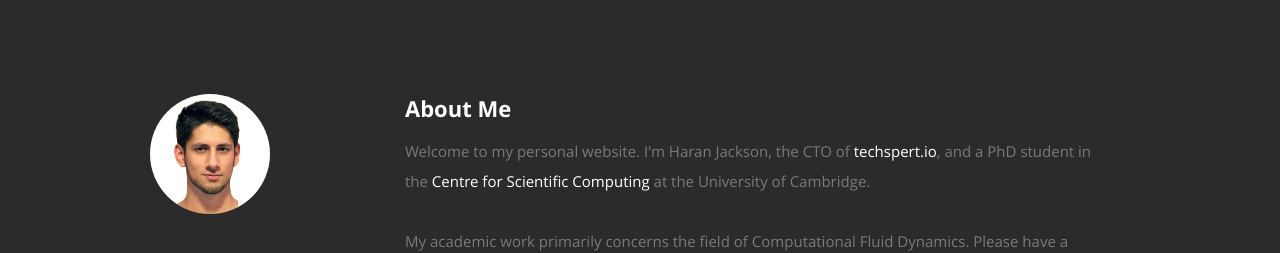
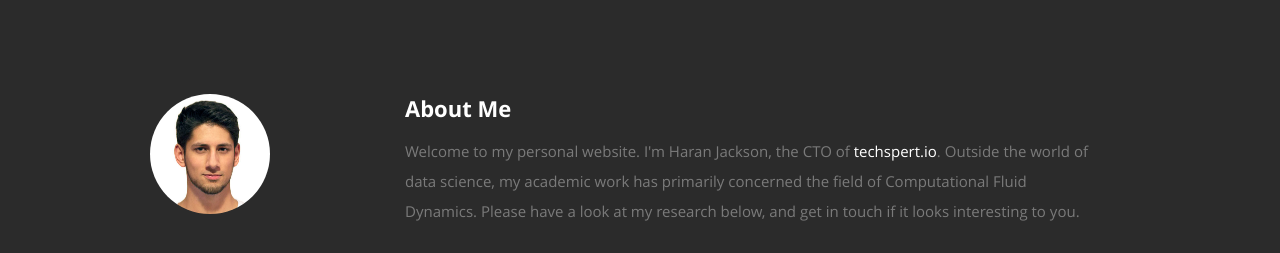
Before and after one commit to haranjackson/haranjackson.github.io, a plain HTML site: page index.html in a window 1280 px wide. Shown: the part 802-1055 px from the top of the page. Drawn offline with nearby package versions, Linux system fonts and the light colour scheme; files whose address does not match are found by name.

Commit message:
updated bio

```diff
--- a/index.html
+++ b/index.html
@@ -95,11 +95,9 @@
 
                 <h2>About Me</h2>
 
-                <p>Welcome to my personal website. I'm Haran Jackson, the CTO of <a href="https://techspert.io/">techspert.io</a>,
-                    and a PhD student in the <a href="http://www.csc.cam.ac.uk">Centre for Scientific Computing</a> at
-                    the University of Cambridge.
-                    <br><br>
-                    My academic work primarily concerns the field of Computational Fluid Dynamics.
+                <p>Welcome to my personal website. I'm Haran Jackson, the CTO of <a href="https://techspert.io/">techspert.io</a>.
+                    Outside the world of data science, my academic work has primarily concerned the field of
+                    Computational Fluid Dynamics.
                     Please have a look at my research below, and get in touch if it looks interesting to you.
                 </p>
 
```
